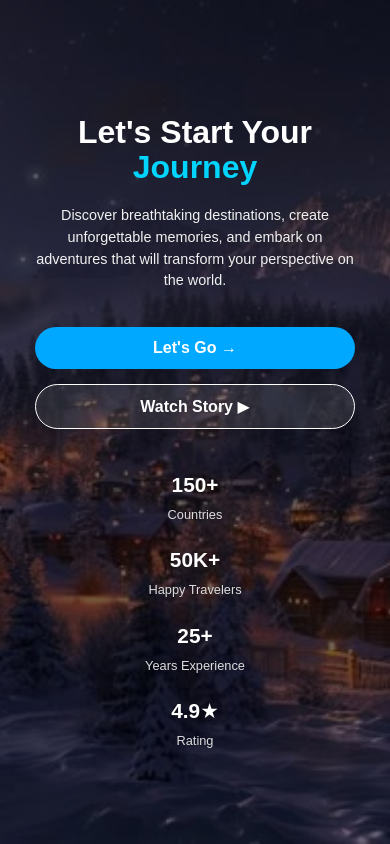
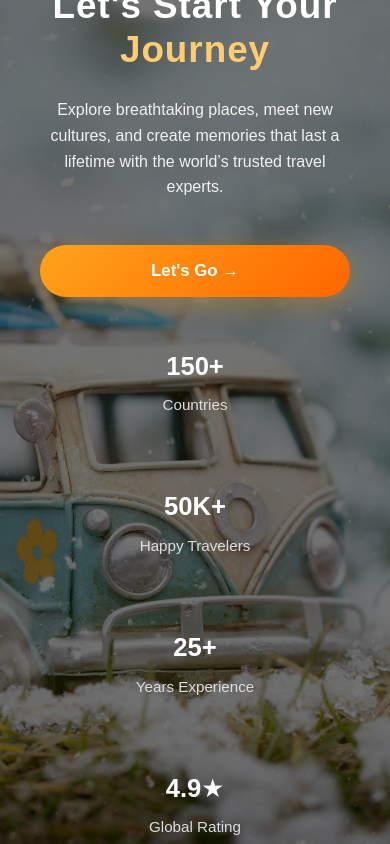
Before and after one commit to SssamiAryal/Travel-Agency, a React (Vite) app: page / in a window 390 px wide. Built offline with nearby package versions, Linux system fonts and the light colour scheme.

Commit message:
landing page update

```diff
--- a/src/Pages/Public/LandingPage.jsx
+++ b/src/Pages/Public/LandingPage.jsx
@@ -1,5 +1,5 @@
 import React from "react";
-import "../../Styles/LandingPage.css"; // Adjust the path if needed
+import "../../Styles/LandingPage.css";
 import { useNavigate } from "react-router-dom";
 
 function LandingPage() {
@@ -9,21 +9,19 @@ function LandingPage() {
     <div className="landing-page">
       <div className="overlay">
         <div className="content">
-          <h1>
+          <h1 className="animated-text">
             Let's Start Your <span>Journey</span>
           </h1>
-          <p>
-            Discover breathtaking destinations, create unforgettable memories,
-            and embark on adventures that will transform your perspective on the
-            world.
+          <p className="animated-text delay-1">
+            Explore breathtaking places, meet new cultures, and create memories
+            that last a lifetime with the world’s trusted travel experts.
           </p>
-          <div className="buttons">
+          <div className="buttons animated-text delay-2">
             <button className="btn-primary" onClick={() => navigate("/login")}>
               Let's Go →
             </button>
-            <button className="btn-secondary">Watch Story ▶</button>
           </div>
-          <div className="stats">
+          <div className="stats animated-text delay-3">
             <div>
               <h3>150+</h3>
               <p>Countries</p>
@@ -38,7 +36,7 @@ function LandingPage() {
             </div>
             <div>
               <h3>4.9★</h3>
-              <p>Rating</p>
+              <p>Global Rating</p>
             </div>
           </div>
         </div>
--- a/src/Styles/LandingPage.css
+++ b/src/Styles/LandingPage.css
@@ -7,16 +7,14 @@ body {
 }
 
 .landing-page {
-  background: url("../assets/Images/landinglanding.png") no-repeat center center;
+  background: url("../assets/Images/van.png") no-repeat center center;
   background-size: cover;
-  background-position: center center;
   width: 100vw;
   height: 100vh;
   position: relative;
   color: white;
-  font-family: "Arial", sans-serif;
+  font-family: "Poppins", sans-serif;
   overflow: hidden;
-  min-height: 100vh;
 }
 
 .overlay {
@@ -27,148 +25,166 @@ body {
   align-items: center;
   justify-content: center;
   padding: 20px;
+  animation: fadeIn 2s ease;
   box-sizing: border-box;
 }
 
 .content {
   text-align: center;
-  max-width: 900px;
-  padding: 0 15px;
+  max-width: 950px;
+  padding: 0 20px;
+  animation: slideUp 1.2s ease;
 }
 
 .content h1 {
-  font-size: 3.5rem;
-  font-weight: bold;
-  margin-bottom: 20px;
+  font-size: 4rem;
+  font-weight: 800;
+  line-height: 1.2;
+  margin-bottom: 25px;
+  letter-spacing: 1px;
 }
 
 .content h1 span {
-  color: #00d4ff;
+  color: #ffcc70;
 }
 
 .content p {
-  font-size: 1.1rem;
-  margin-bottom: 35px;
+  font-size: 1.4rem;
+  margin-bottom: 45px;
   color: #f1f1f1;
+  line-height: 1.6;
 }
 
 .buttons {
   display: flex;
   justify-content: center;
   gap: 20px;
-  margin-bottom: 40px;
+  margin-bottom: 50px;
   flex-wrap: wrap;
 }
 
 .btn-primary {
-  background-color: #00a8ff;
+  background: linear-gradient(135deg, #ffa31a, #ff6600);
   color: white;
-  padding: 12px 28px;
+  padding: 18px 48px;
   border: none;
-  border-radius: 25px;
-  font-size: 1rem;
-  font-weight: bold;
+  border-radius: 35px;
+  font-size: 1.2rem;
+  font-weight: 600;
   cursor: pointer;
-  transition: background 0.3s ease;
+  transition: transform 0.3s ease, box-shadow 0.3s ease;
+  box-shadow: 0 8px 24px rgba(255, 153, 0, 0.3);
 }
 
 .btn-primary:hover {
-  background-color: #007ac6;
-}
-
-.btn-secondary {
-  background-color: rgba(255, 255, 255, 0.1);
-  color: white;
-  padding: 12px 28px;
-  border: 1px solid white;
-  border-radius: 25px;
-  font-size: 1rem;
-  font-weight: bold;
-  cursor: pointer;
-  transition: background 0.3s ease;
-}
-
-.btn-secondary:hover {
-  background-color: rgba(255, 255, 255, 0.2);
+  transform: translateY(-3px);
+  box-shadow: 0 12px 32px rgba(255, 153, 0, 0.4);
 }
 
 .stats {
   display: flex;
   justify-content: center;
-  gap: 50px;
+  gap: 60px;
   flex-wrap: wrap;
+  animation: fadeIn 1.8s ease;
 }
 
 .stats div {
   text-align: center;
+  min-width: 120px;
 }
 
 .stats h3 {
-  font-size: 1.8rem;
+  font-size: 2.2rem;
+  font-weight: 700;
   margin: 0;
 }
 
 .stats p {
-  font-size: 0.9rem;
+  font-size: 1.1rem;
   color: #ddd;
-  margin: 5px 0 0;
+  margin-top: 8px;
 }
 
-/* Responsive for tablets */
+@keyframes fadeIn {
+  from {
+    opacity: 0;
+    transform: scale(0.97);
+  }
+  to {
+    opacity: 1;
+    transform: scale(1);
+  }
+}
+
+@keyframes slideUp {
+  from {
+    transform: translateY(40px);
+    opacity: 0;
+  }
+  to {
+    transform: translateY(0);
+    opacity: 1;
+  }
+}
+
 @media (max-width: 768px) {
   .content h1 {
-    font-size: 2.8rem;
+    font-size: 3rem;
   }
+
   .content p {
-    font-size: 1rem;
+    font-size: 1.2rem;
   }
-  .buttons {
-    gap: 15px;
+
+  .btn-primary {
+    padding: 16px 36px;
+    font-size: 1.1rem;
   }
-  .btn-primary,
-  .btn-secondary {
-    padding: 10px 22px;
-    font-size: 0.9rem;
-  }
+
   .stats {
     gap: 30px;
   }
+
   .stats h3 {
-    font-size: 1.5rem;
+    font-size: 1.8rem;
   }
+
   .stats p {
-    font-size: 0.85rem;
+    font-size: 1rem;
   }
 }
 
 @media (max-width: 480px) {
   .content h1 {
-    font-size: 2rem;
+    font-size: 2.3rem;
   }
+
   .content p {
-    font-size: 0.9rem;
+    font-size: 1rem;
   }
+
   .buttons {
     flex-direction: column;
-    gap: 15px;
+    gap: 16px;
   }
-  .btn-primary,
-  .btn-secondary {
+
+  .btn-primary {
     width: 100%;
-    padding: 12px 0;
-    font-size: 1rem;
+    padding: 16px;
+    font-size: 1.05rem;
   }
+
   .stats {
     flex-direction: column;
-    gap: 20px;
+    gap: 25px;
   }
-  .stats div {
-    margin: 0 auto;
+
+  .stats h3 {
+    font-size: 1.6rem;
   }
-  .stats h3 {
-    font-size: 1.3rem;
-  }
+
   .stats p {
-    font-size: 0.8rem;
+    font-size: 0.95rem;
   }
 }
```
Also changed, not shown: src/assets/Images/landinglanding.png (deleted), src/assets/Images/van.png (added).
